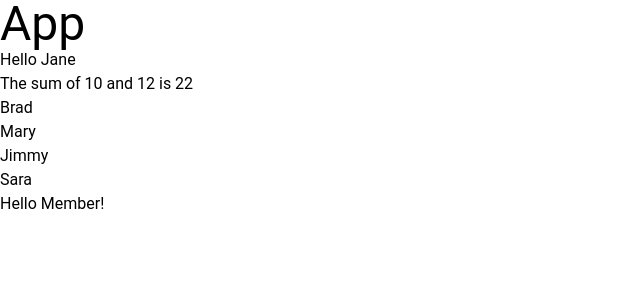
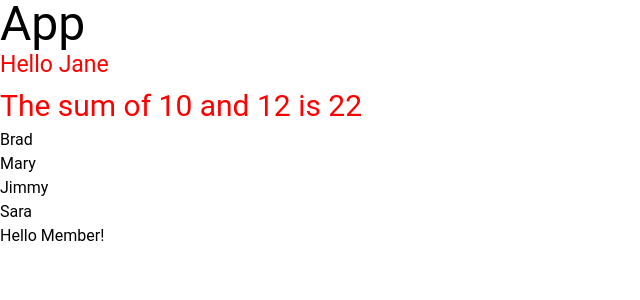
Before and after one commit to Web-nkgs/react-jobs, a React (Vite) app: page / in a window 1280 px wide. Shown: the top 300 px of the page, without its empty margins (0-640 px from the left). Built offline with nearby package versions, Linux system fonts and the light colour scheme.

Commit message:
Example of styles in the JSX

```diff
--- a/src/App.jsx
+++ b/src/App.jsx
@@ -6,12 +6,16 @@ const App = () => {
   const y = 12
   const names = ['Brad', 'Mary', 'Jimmy', 'Sara']
   const loggedIn = true
+  const styles = {
+    color: 'red',
+    fontSize: '30px'
+  }
 
   return (
     <>
       <div className="text-5xl">App</div>
-      <p>Hello {name}</p>
-      <p>
+      <p style={{ color: 'red', fontSize: '23px' }}>Hello {name}</p>
+      <p style={styles}>
         The sum of {x} and {y} is {x+y}
       </p>
       <ul>
```
